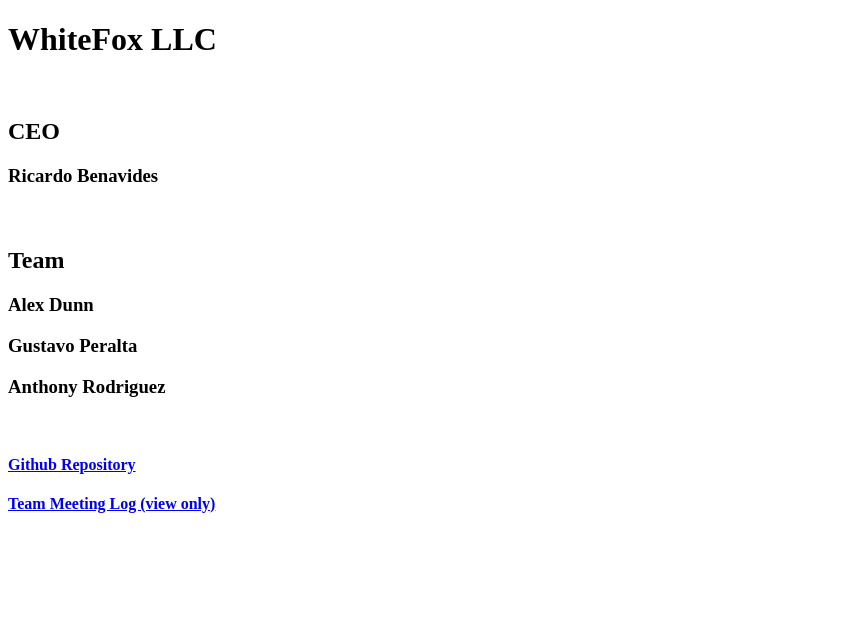
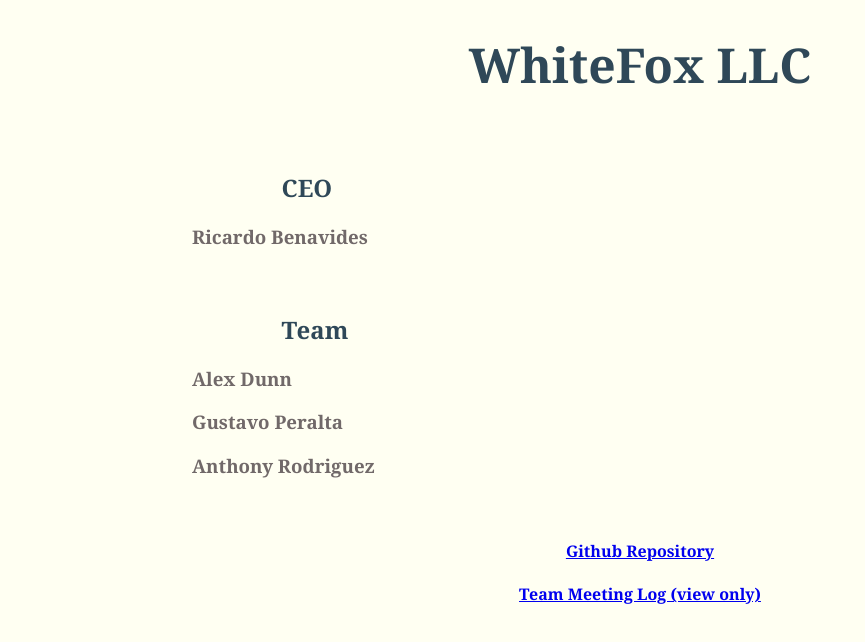
Before and after one commit to whitefoxllc/whitefoxllc.github.io, a plain HTML site: page index.html in a window 1280 px wide. Shown: the whole page, without its empty margins (0-865 px from the left). Drawn offline with Linux system fonts and the light colour scheme.

Commit message:
Basic (in every sense) styling

```diff
--- a/index.html
+++ b/index.html
@@ -4,6 +4,40 @@
 		<meta charset = "utf-8">
 		<meta name = "description" content = "Landing page for WhiteFox LLC">
 		<title>WhiteFox LLC</title>
+		<style>
+		<!--
+			tentative palette: bcabae, 716969, 333138, fffff2, 2f4858
+		-->
+			html{
+
+			}
+
+			body {
+				width: 70%;
+				margin: 0 auto;
+				font-family: Georgia, serif;
+				background: #fffff2;
+			}
+
+			h1 {
+				text-align: center;
+				font-size: 3em;
+				color: #2f4858;
+			}
+
+			h2 {
+				text-indent: 10%;
+				color: #2f4858;
+			}
+
+			h3 {
+				color: #716969;
+			}
+
+			h4 {
+				text-align: center;
+			}
+		</style>
 	</head>
 	<body>
 		<h1>WhiteFox LLC</h1>
```
